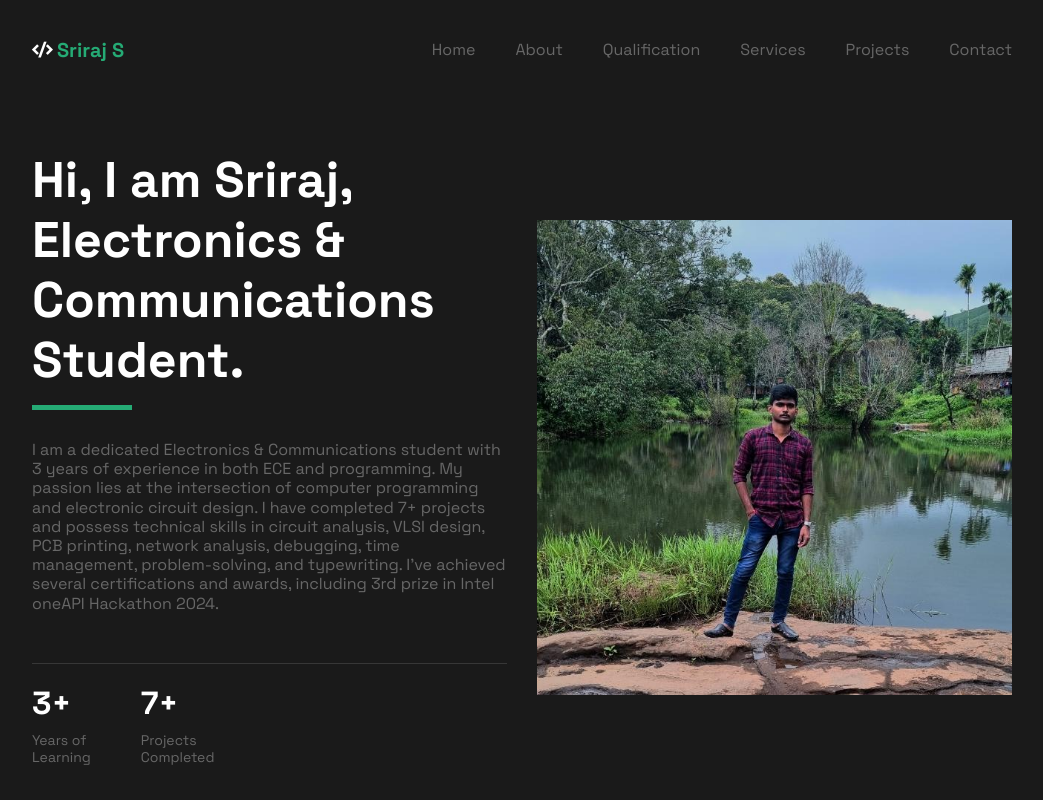
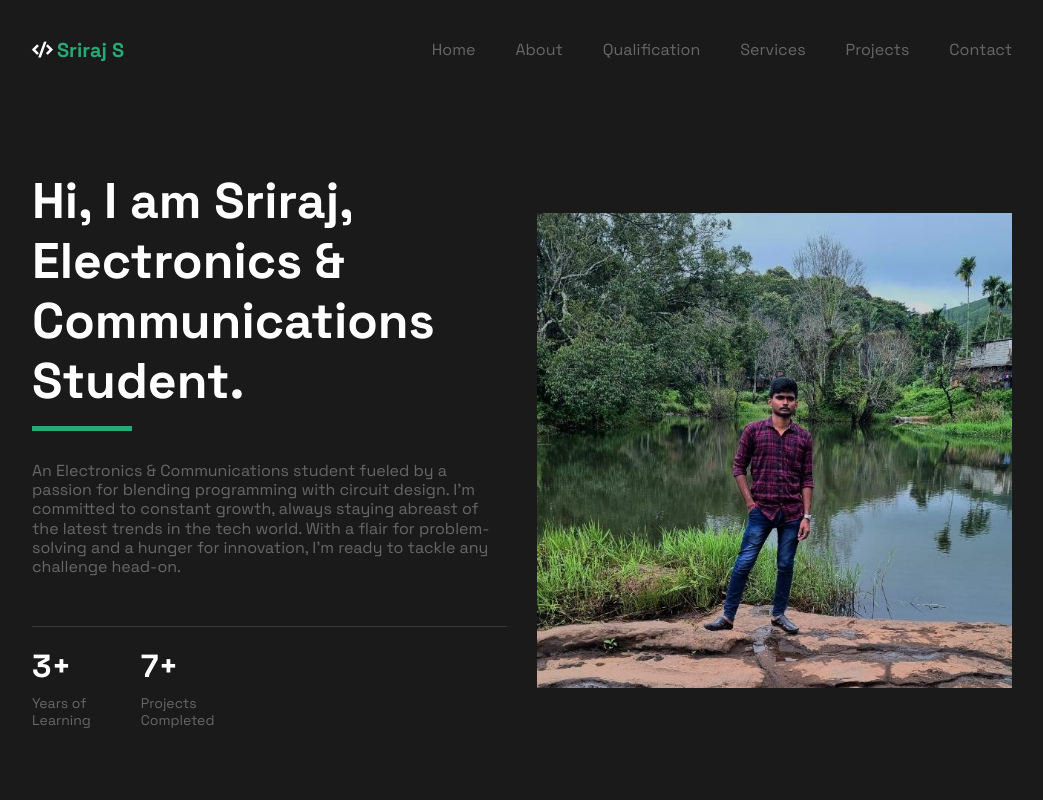
Before and after one commit to Hunt-03/portsriraj, a plain HTML site: page index.html in a window 1280 px wide. Shown: the top 800 px of the page, without its empty margins (118-1161 px from the left). Drawn offline with nearby package versions, Linux system fonts and the light colour scheme.

Commit message:
index.html

```diff
--- a/index.html
+++ b/index.html
@@ -71,7 +71,7 @@
                 <div class="d-grid hero__wrapper">
                     <div class="hero__content">
                         <h1 class="hero__title">Hi, I am Sriraj,<br>Electronics & Communications Student.</h1>
-                        <p class="hero__description">I am a dedicated Electronics & Communications student with 3 years of experience in both ECE and programming. My passion lies at the intersection of computer programming and electronic circuit design. I have completed 7+ projects and possess technical skills in circuit analysis, VLSI design, PCB printing, network analysis, debugging, time management, problem-solving, and typewriting. I've achieved several certifications and awards, including 3rd prize in Intel oneAPI Hackathon 2024.</p>
+                        <p class="hero__description"> An Electronics & Communications student fueled by a passion for blending programming with circuit design. I'm committed to constant growth, always staying abreast of the latest trends in the tech world. With a flair for problem-solving and a hunger for innovation, I'm ready to tackle any challenge head-on.</p>
                         <div class="hero__info">
                             <div class="hero__info-wrapper">
                                 <p class="hero__info-number">3+</p>
```
